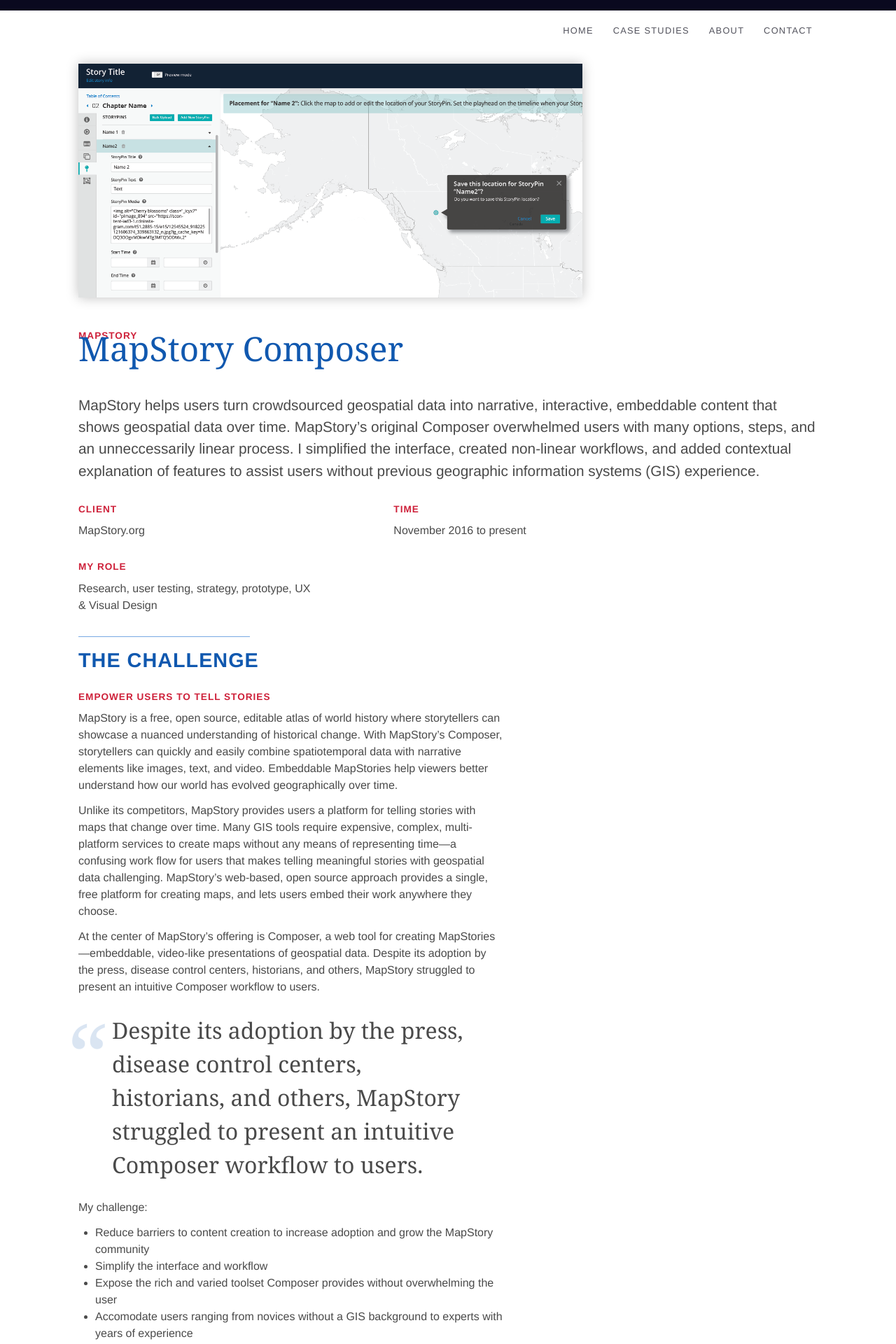
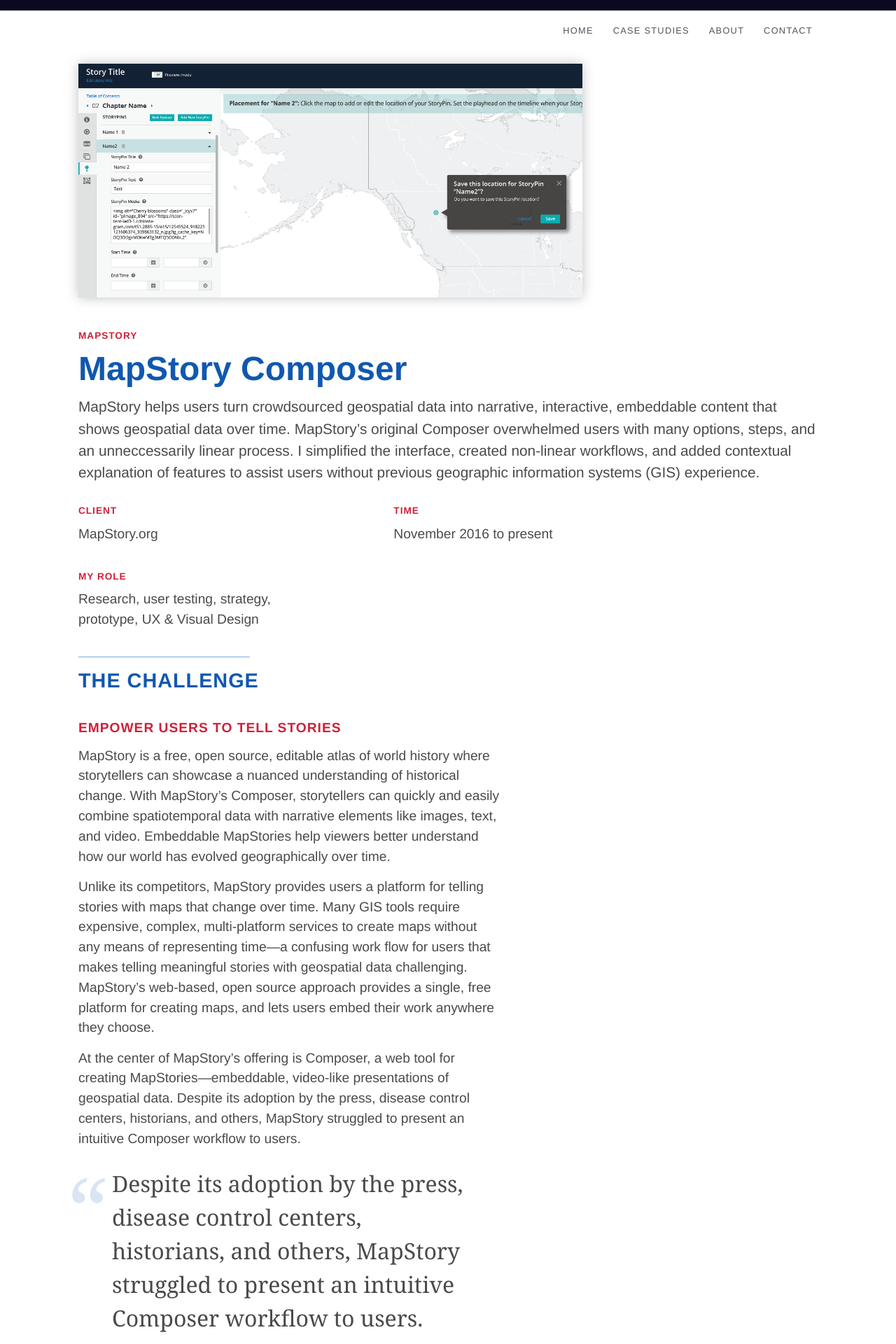
Before and after one commit to glynnis/glynn.is, a Jekyll site: the page built from mapstory.html, in a window 1280 px wide. Shown: the top 1920 px of the page at 70% size. Built offline with Jekyll 4.4.1, drawn with Linux system fonts in a browser that asks for light colours; nearby versions of some CDN libraries; some web fonts are replaced.

Commit message:
Fix font sizing on case studies

```diff
--- a/_sass/_custom.scss
+++ b/_sass/_custom.scss
@@ -256,7 +256,7 @@
 // Case Studies
 .case-study-hero {
   .page-title {
-    margin-top: -0.6em;
+    margin: 0 0 0.2em;
   }
 
   img {
@@ -321,6 +321,10 @@
 
   .pull-quote-wide blockquote {
     margin: 0.8em 1.5em;
+  }
+
+  p, li, h3 {
+    font-size: 1.2em;
   }
 
 }
--- a/_sass/base/_typography.scss
+++ b/_sass/base/_typography.scss
@@ -22,6 +22,7 @@
 
 p {
   margin: 0 0 $small-spacing;
+  font-size: 1.2em;
 }
 
 a {
@@ -52,9 +53,9 @@
 
 // Header styles
 .page-title {
-  font-family: $serif-font-family;
+  font-family: $base-font-family;
   font-size: 2.3em;
-  font-weight: 100;
+  font-weight: 900;
   color: $blue-500;
   @include media ($large-screen) {
     font-size: 3em;
--- a/about.html
+++ b/about.html
@@ -36,7 +36,7 @@
     </p>
   </div>
 
-  <div class="about-lists">
+  <div class="about-lists large-body-text">
     <h2 class="sub-header">What I do</h2>
     <ul>
       <li>Design ranging from print to UX research to visual design</li>
```
